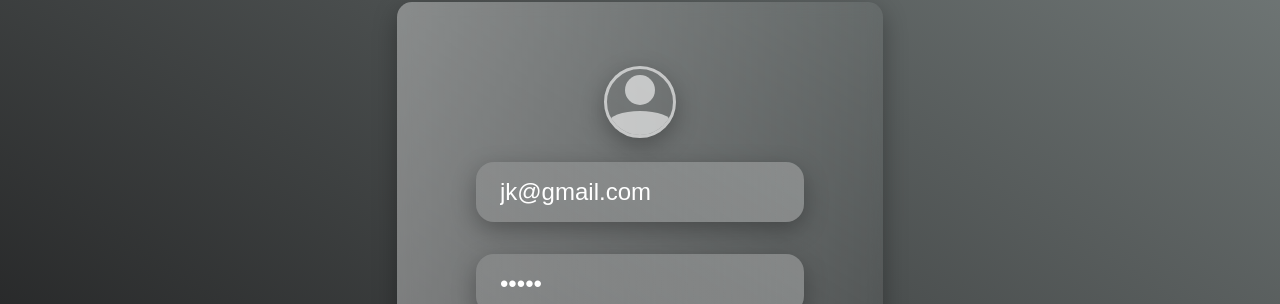
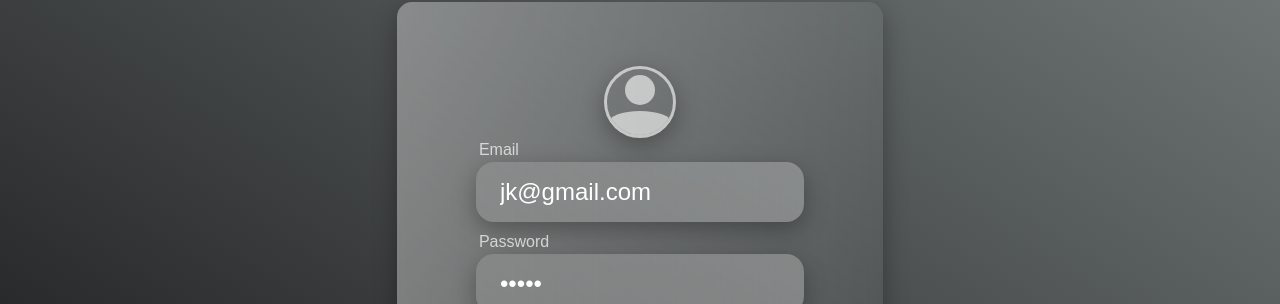
Before and after one commit to damprog/SayYo_Frontend_Angular, an Angular app in the folder SayYo_Frontend_Angular/: page /start/login in a window 1280 px wide. Shown: the part 238-542 px from the top of the page. Built offline with nearby package versions, Linux system fonts and the light colour scheme.

Commit message:
stylish corrections

```diff
--- a/SayYo_Frontend_Angular/src/app/components/start-window/login-window/login-window.component.css
+++ b/SayYo_Frontend_Angular/src/app/components/start-window/login-window/login-window.component.css
@@ -22,16 +22,16 @@
 }
 
 .form_input-container {
+  position: relative;
   margin-bottom: 32px;
-  position: relative;
 }
 
 .form_input,
 .form_button {
+  position: relative;
   border: none;
   border-radius: 18px;
   padding: 12px 24px;
-  position: relative;
   transition: box-shadow 0.3s ease-in, outline 0.3s ease-in;
   overflow: hidden;
 }
@@ -44,13 +44,15 @@
 
 .form_input:hover + .form_label {
   left: 7%;
-  opacity: 0.2;
+  opacity: 0.7;
 }
 
 .form_input:focus + .form_label,
 .form_input:not(:placeholder-shown) + .form_label {
-  left: 100%;
-  opacity: 0;
+  top: 0;
+  transform: translateY(-100%);
+  font-size: 1rem;
+  opacity: 0.7;
 }
 
 .form_button:after {
--- a/SayYo_Frontend_Angular/src/app/components/start-window/registration-window/registration-window.component.css
+++ b/SayYo_Frontend_Angular/src/app/components/start-window/registration-window/registration-window.component.css
@@ -22,16 +22,16 @@
 }
 
 .form_input-container {
+  position: relative;
   margin-bottom: 32px;
-  position: relative;
 }
 
 .form_input,
 .form_button {
+  position: relative;
   border: none;
   border-radius: 18px;
   padding: 12px 24px;
-  position: relative;
   transition: box-shadow 0.3s ease-in, outline 0.3s ease-in;
   overflow: hidden;
 }
@@ -44,13 +44,15 @@
 
 .form_input:hover + .form_label {
   left: 7%;
-  opacity: 0.2;
+  opacity: 0.7;
 }
 
 .form_input:focus + .form_label,
 .form_input:not(:placeholder-shown) + .form_label {
-  left: 100%;
-  opacity: 0;
+  top: 0;
+  transform: translateY(-100%);
+  font-size: 1rem;
+  opacity: 0.7;
 }
 
 .form_button:after {
@@ -160,6 +162,10 @@
   box-shadow: 0px 8px 8px 0px rgba(0, 0, 0, 0.3);
 }
 
+.form_input_default-theme:hover + .form_label_default-theme {
+  color: rgba(255, 255, 255);
+}
+
 .form_label_default-theme {
   color: rgba(255, 255, 255);
 }
```
